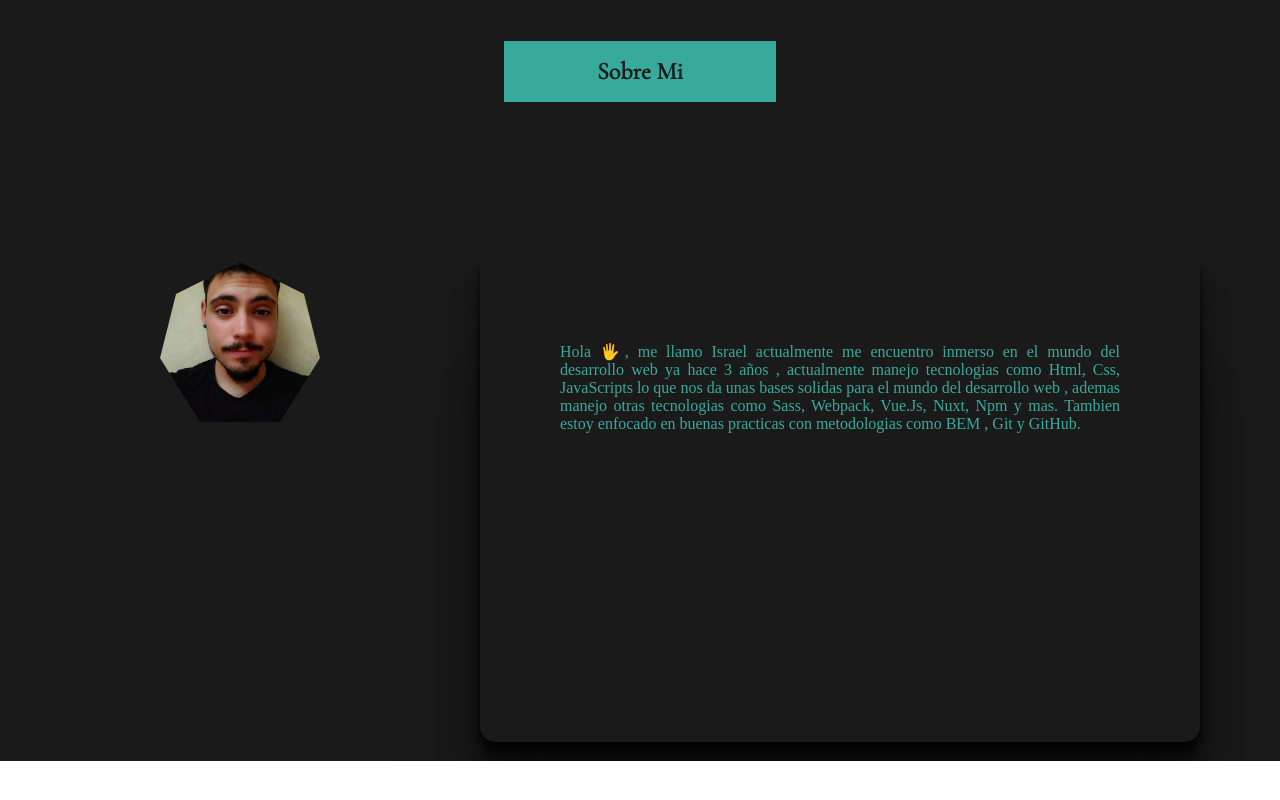
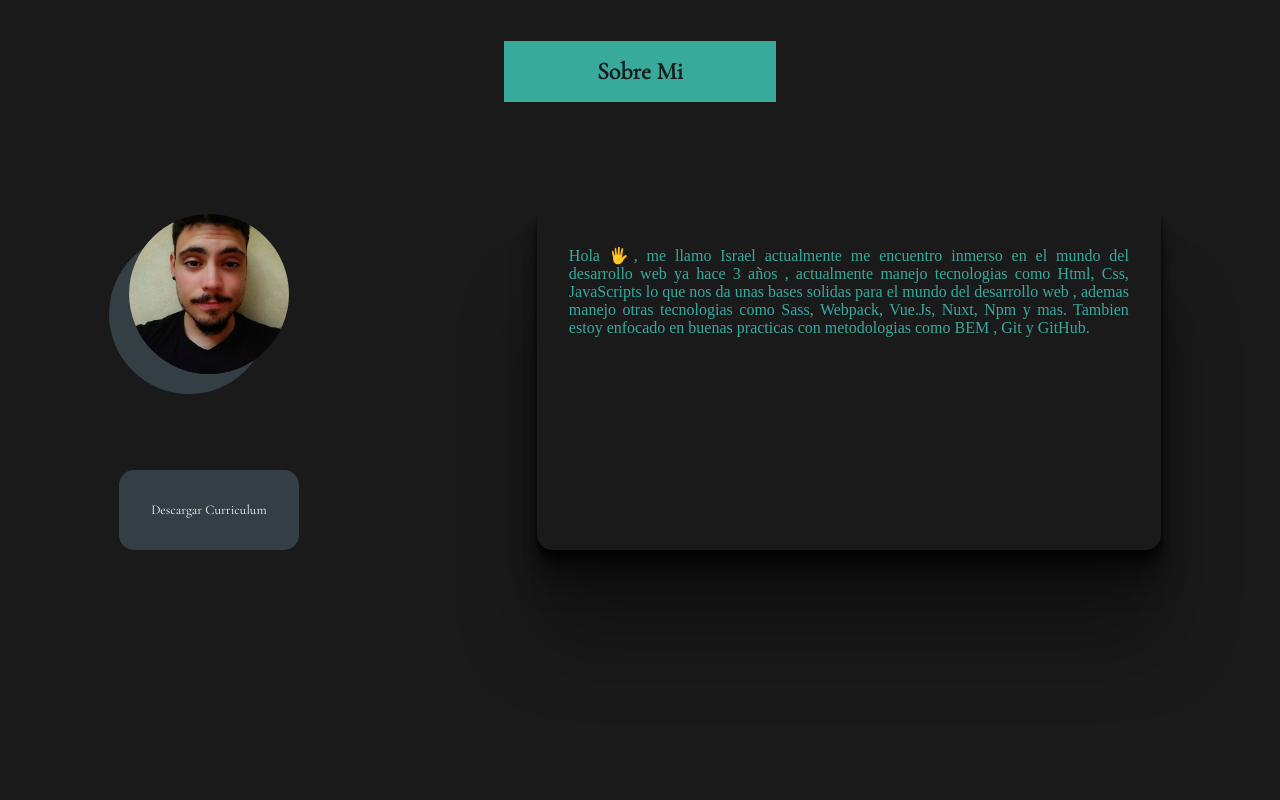
Before and after one commit to IsraelPalomo/Portafolio__Israel, a Vue app: page / in a window 1280 px wide. Shown: the part 919-1719 px from the top of the page. Before the commit the page ends 1680 px from the top, so only its background shows below. Built offline with nearby package versions, Linux system fonts and the light colour scheme; a web font is replaced by a local one.

Commit message:
Algunos cambios en el sobreMi

```diff
--- a/src/components/Main.vue
+++ b/src/components/Main.vue
@@ -2,7 +2,10 @@
 	<main>
 		<h2>Sobre Mi</h2>
 		<div class="sobreMi">
+			<div class="contenedor---img">
 				<div class="sobreMi__img"></div>
+				<button class="sobreMi__btn">Descargar Curriculum</button>
+			</div>
 			<div class="sobreMi__texto">
 				<p>
 					Hola 🖐, me llamo Israel actualmente me encuentro inmerso en el mundo del desarrollo web
@@ -25,7 +28,7 @@ export default {};
 main {
 	background-color: $color-oscuro;
 	width: 100%;
-	height: 55rem;
+	height: 100rem;
 	padding-top: 10rem;
 	box-sizing: border-box;
 	h2 {
@@ -40,27 +43,47 @@ main {
 		font-family: $tipografia-subtitulos;
 	}
 	.sobreMi {
-		margin-top: 10rem;
+		margin-top: 7rem;
+		.contenedor---img {
+			margin: 0 auto;
 			display: flex;
+			flex-direction: column;
 			justify-content: space-around;
+			gap: 4rem;
 			.sobreMi__img {
 				background-image: url("../assets/avatar.jpeg");
 				background-size: cover;
 				background-position: center;
 				width: 10rem;
 				height: 10rem;
-			margin-left: 5rem;
-			clip-path: polygon(50% 0%, 90% 20%, 100% 60%, 75% 100%, 25% 100%, 0% 60%, 10% 20%);
-			box-shadow: (20px -20px 10px 10px #37aa9c);
+				box-shadow: (-20px 20px 0 $color-ternario);
+				border-radius: 100px;
+				margin: 0 auto 2rem auto;
 			}
+			.sobreMi__btn {
+				background-color: $color-ternario;
+				color: $color-blanco;
+				padding: 2rem;
+				border-radius: 15px;
+				font-family: $tipografia-subtitulos;
+				border: none;
+				max-width: 15rem;
+				margin: 0 auto;
+				display: none;
+			}
+		}
+
 		.sobreMi__texto {
-			width: 35rem;
-			height: 20rem;
+			width: auto;
+			height: 17rem;
 			box-shadow: 0 3.1px 2.7px rgba(0, 0, 0, 0.39), 0 7.9px 6.9px rgba(0, 0, 0, 0.396),
 				0 16.1px 14.2px rgba(0, 0, 0, 0.371), 0 33.2px 29.2px rgba(0, 0, 0, 0.334),
 				0 91px 80px rgba(0, 0, 0, 0.29);
-			padding: 5rem;
+			padding: 2rem;
 			border-radius: 0 0 15px 15px;
+			max-width: 35rem;
+			margin: 0 auto 0 auto;
+
 			p {
 				text-align: justify;
 				color: $color-principal;
@@ -69,4 +92,29 @@ main {
 		}
 	}
 }
+//*--------------------------------------------Media Queris---------------------------------------------------------------------------
+
+@media (min-width: 450px) {
+}
+@media (min-width: 650px) {
+}
+@media (min-width: 900px) {
+}
+@media (min-width: 1200px) {
+	main {
+		.sobreMi {
+			display: flex;
+			justify-content: space-around;
+			.contenedor---img {
+				.sobreMi__btn {
+					display: block;
+				}
+			}
+		}
+	}
+}
+@media (min-width: 2000px) {
+}
+
+//*--------------------------------------------Media Queris---------------------------------------------------------------------------
 </style>
```
Also changed, not shown: src/assets/Frame1.png (added). Lines whose indentation alone changed are shown as unchanged.
